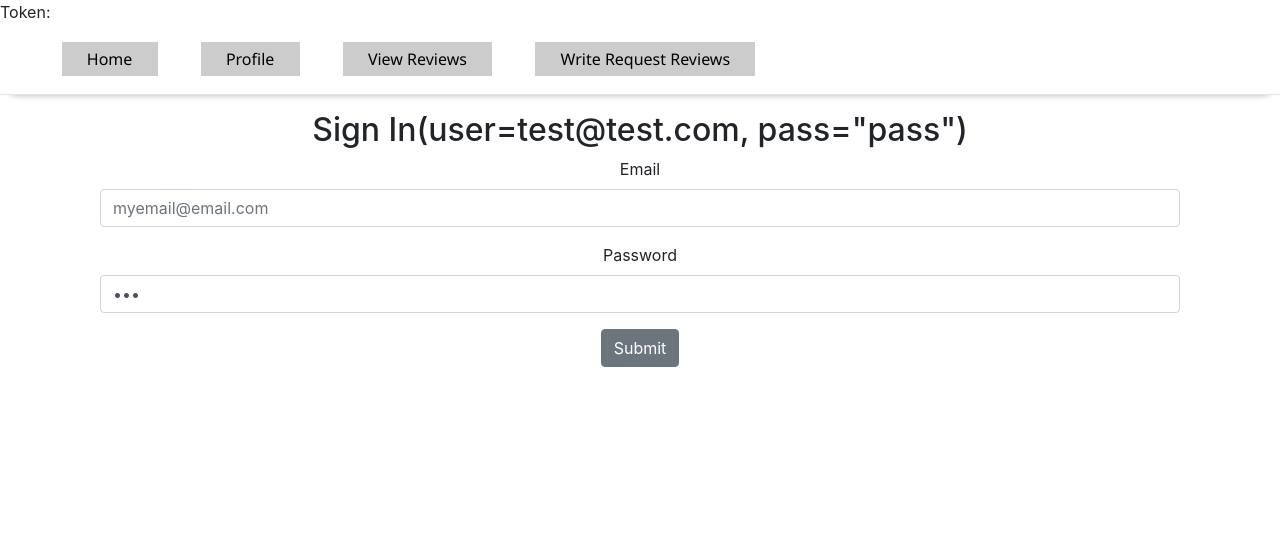
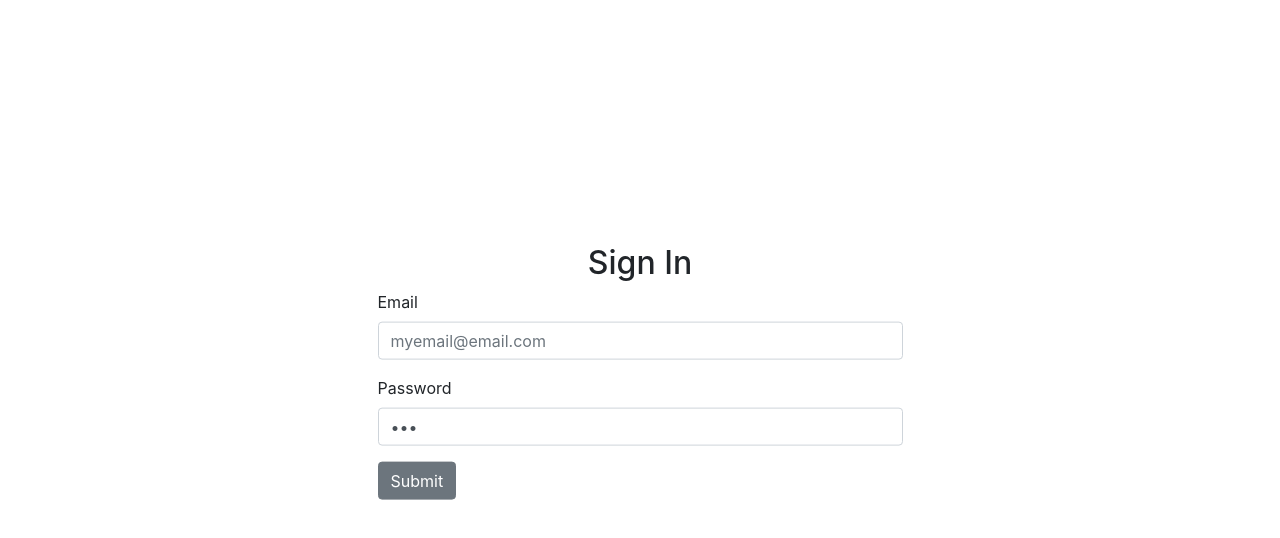
Before and after one commit to StephenTemp/SaltySplatoon-PET, a React (Create React App) app: page / in a window 1280 px wide. Shown: the top 538 px of the page. Built offline with nearby package versions, Linux system fonts and the light colour scheme; no server answers.

Commit message:
Edits to css, layout of header, sign in form

```diff
--- a/src/App.js
+++ b/src/App.js
@@ -83,12 +83,10 @@ class App extends React.Component {
   render() {
     return (
       <Router>
-      <div>
-        <p>
-          Token: {this.state.logInToken}
-        </p>
-        <header>
-          <ul>
+      <div style={{"margin-top": "120px"}} >
+        { this.state.logInToken ? (
+        <header style={{"position": "fixed", "background": "#eeeeee", "width": "100%", "height": "90px", "margin-top": "-120px", "z-index": "1"}}>
+          <ul style={{"padding-top": "30px", "padding-bottom": "20px"}}>
           <li>
             <Link className='navBtn' id='homebtn' color='primary' to="/">Home</Link>
           </li>
@@ -102,9 +100,11 @@ class App extends React.Component {
             <Link className='navBtn' id='writebtn' to="/writerequestreviews">Write Request Reviews</Link>
           </li>
         </ul>
-        <hr />
+        {/* <hr /> */}
         </header>
 
+        ) : ""
+        }
 
         {/*
           A <Switch> looks through all its children <Route>
@@ -113,8 +113,11 @@ class App extends React.Component {
           you have multiple routes, but you want only one
           of them to render at a time
         */}
+
         {this.state.logInToken ?
-          (<Switch>
+          (
+
+          <Switch>
             <Route exact path="/">
               <Home logInToken={this.state.logInToken}/>
             </Route>
@@ -127,12 +130,14 @@ class App extends React.Component {
             <Route path="/writerequestreviews">
               <WriteRequestReviews logInToken={this.state.logInToken}/>
             </Route>
-          </Switch>)
+          </Switch>
+
+          )
         :
-        <Container className="App">
-        <h2>Sign In(user=test@test.com, pass="pass")</h2>
+        <Container className="App" fluid="sm" style={{"margin-top": "100px", "text-align": "left", "transform": "translate(-50%,-100%)", "left": "50%", "top": "50%", "position": "absolute"}}>
+        <h2 style={{"text-align": "center"}}>Sign In</h2>
         <Form className="form" onSubmit={ (e) => this.submitForm(e) }>
-          <Col>
+          <Col sm="12" md={{ size: 6, offset: 3 }}>
             <FormGroup>
               <Label>Email</Label>
               <Input
@@ -144,7 +149,7 @@ class App extends React.Component {
               />
             </FormGroup>
           </Col>
-          <Col>
+          <Col sm="12" md={{ size: 6, offset: 3 }}>
             <FormGroup>
               <Label for="examplePassword">Password</Label>
               <Input
@@ -156,8 +161,10 @@ class App extends React.Component {
                 onChange={ (e) => this.handleChange(e) }
               />
             </FormGroup>
+          </Col >
+          <Col sm="12" md={{ size: 6, offset: 3 }}>
+            <Button>Submit</Button>
           </Col>
-          <Button>Submit</Button>
         </Form>
       </Container>
         }
```
